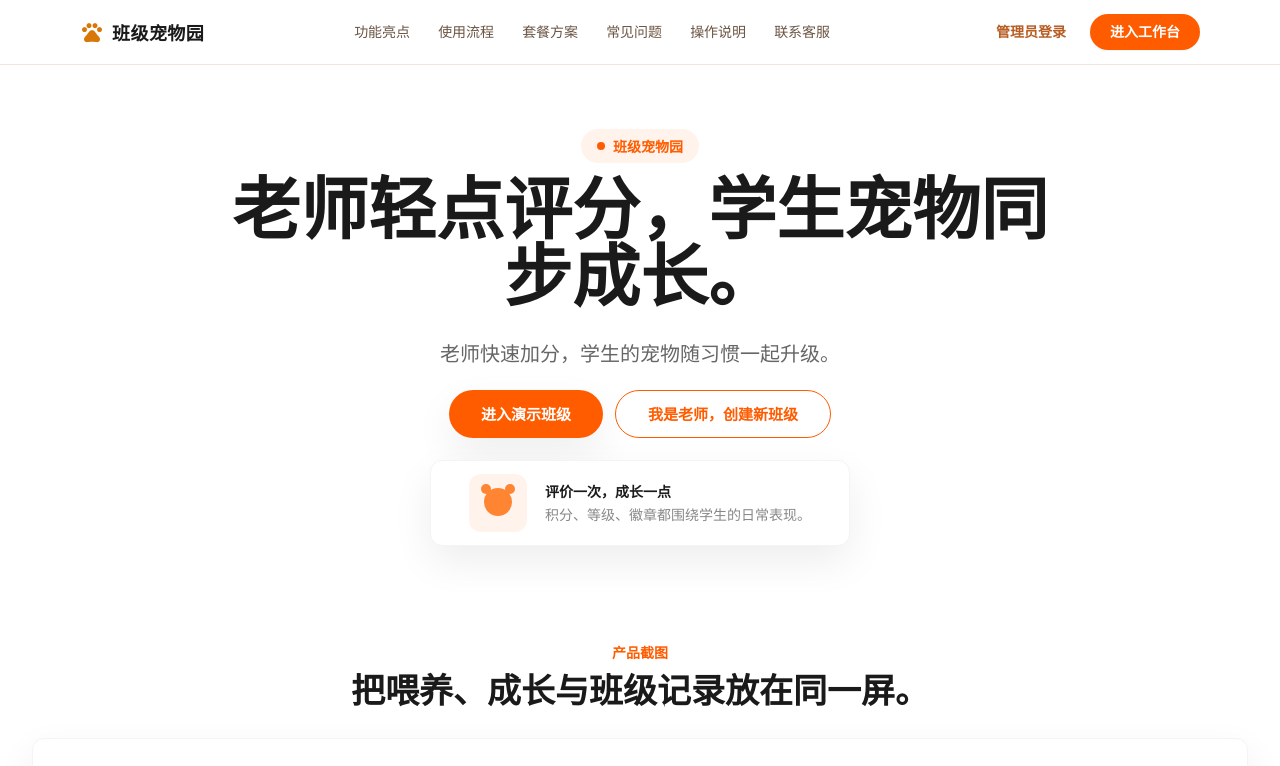
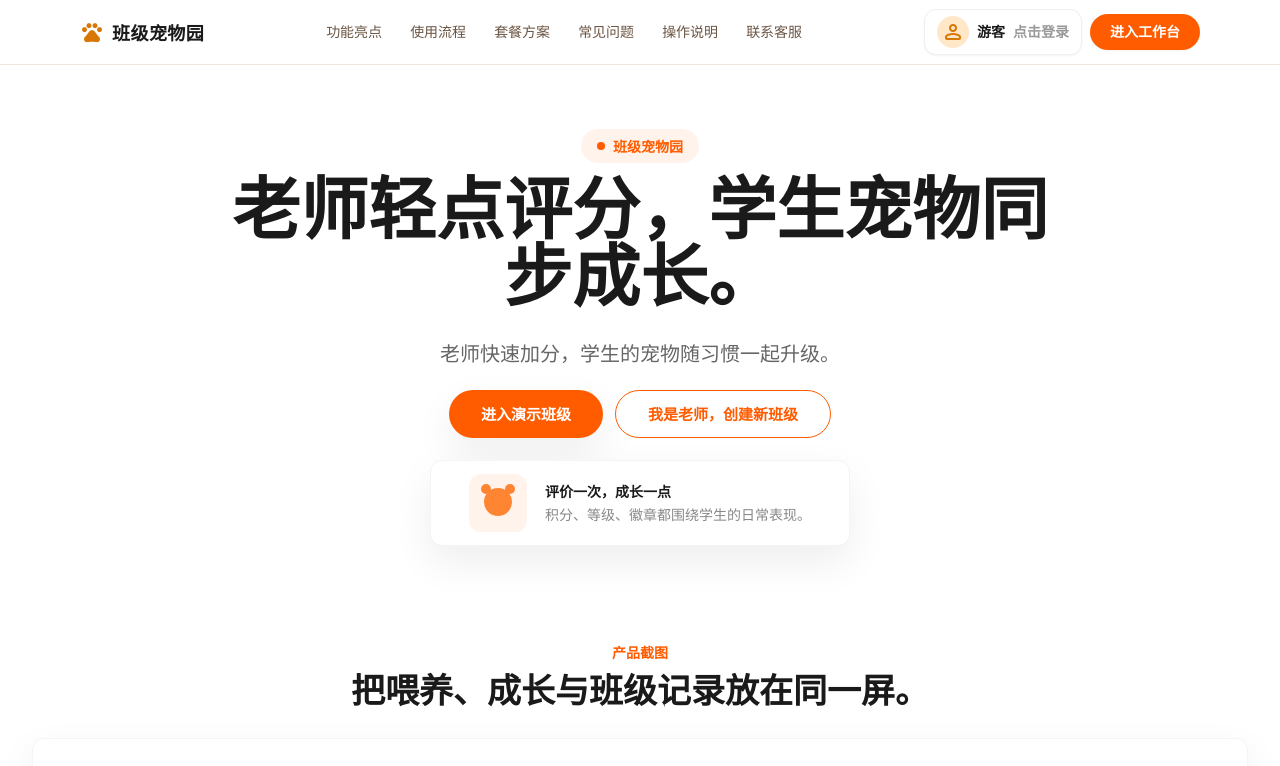
Before and after one commit to andyggh2020/class-pet-garden, a Vue app: page / in a window 1280 px wide. Shown: the top 766 px of the page. Built offline with nearby package versions, Linux system fonts and the light colour scheme; no server answers; a web font is replaced by a local one.

Commit message:
销售页登录入口改为账号胶囊样式
顶部导航「管理员登录」文字按钮改为与工作台一致的胶囊样式：橙色圆形头像图标 + 「游客 点击登录」，点击进入登录页。

```diff
--- a/src/pages/Landing.vue
+++ b/src/pages/Landing.vue
@@ -111,7 +111,15 @@ onMounted(async () => {
           <a href="#contact" class="hover:text-[#d97706]">联系客服</a>
         </nav>
         <div class="flex items-center gap-2">
-          <button type="button" class="hidden rounded-full px-4 py-2 text-sm font-semibold text-[#b85e25] hover:bg-[#fff3eb] sm:inline-block" @click="goLogin">管理员登录</button>
+          <button
+            type="button"
+            class="hidden items-center gap-2 rounded-xl border border-[#edeff2] bg-white px-3 py-1.5 text-sm font-semibold shadow-sm transition hover:border-orange-200 hover:bg-[#fffaf5] sm:inline-flex"
+            @click="goLogin"
+          >
+            <span class="flex h-8 w-8 items-center justify-center rounded-full bg-[#ffe7c8] text-[#d97706]"><span class="material-symbols-rounded text-[18px]">person</span></span>
+            <span>游客</span>
+            <span class="text-sm text-[#999]">点击登录</span>
+          </button>
           <button type="button" class="rounded-full bg-[#ff5c00] px-5 py-2 text-sm font-bold text-white shadow-sm transition hover:bg-[#e84e00]" @click="goWorkbench">进入工作台</button>
         </div>
       </div>
```
